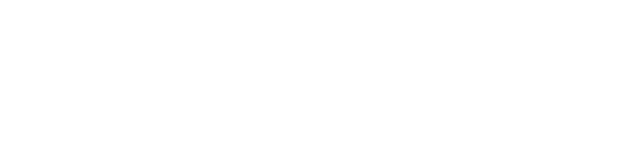
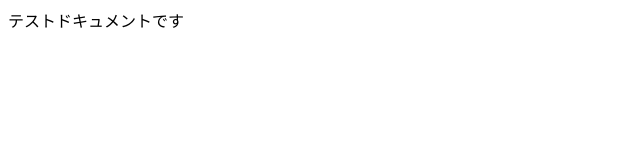
Before and after one commit to mstester-re/git_tutorial, a plain HTML site: page index.html in a window 1280 px wide. Shown: the whole page, without its empty margins (0-640 px from the left). Drawn offline with Linux system fonts and the light colour scheme.

Commit message:
initial commit

```diff
--- a/index.html
+++ b/index.html
@@ -6,6 +6,6 @@
     <title>Document</title>
 </head>
 <body>
-
+    テストドキュメントです
 </body>
 </html>
```
